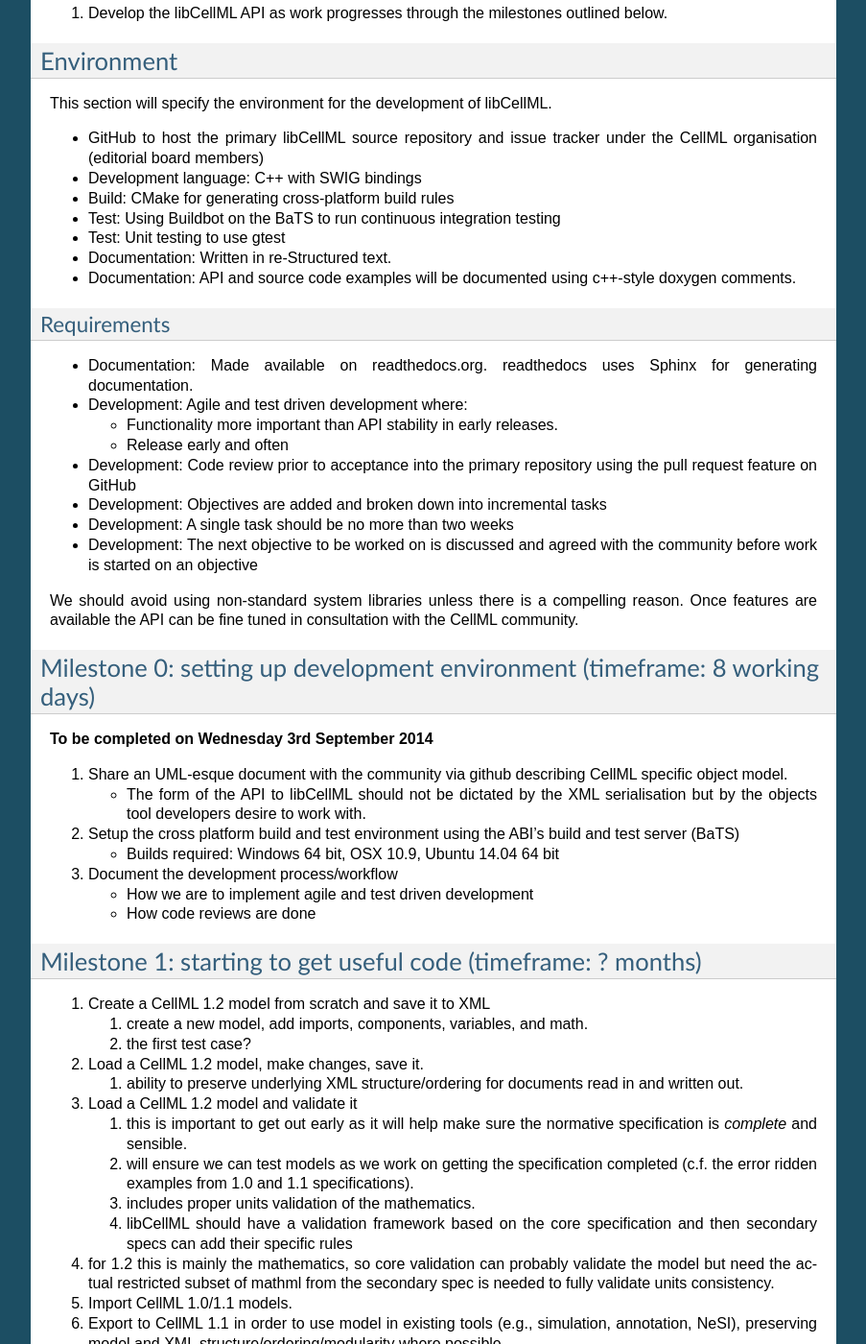
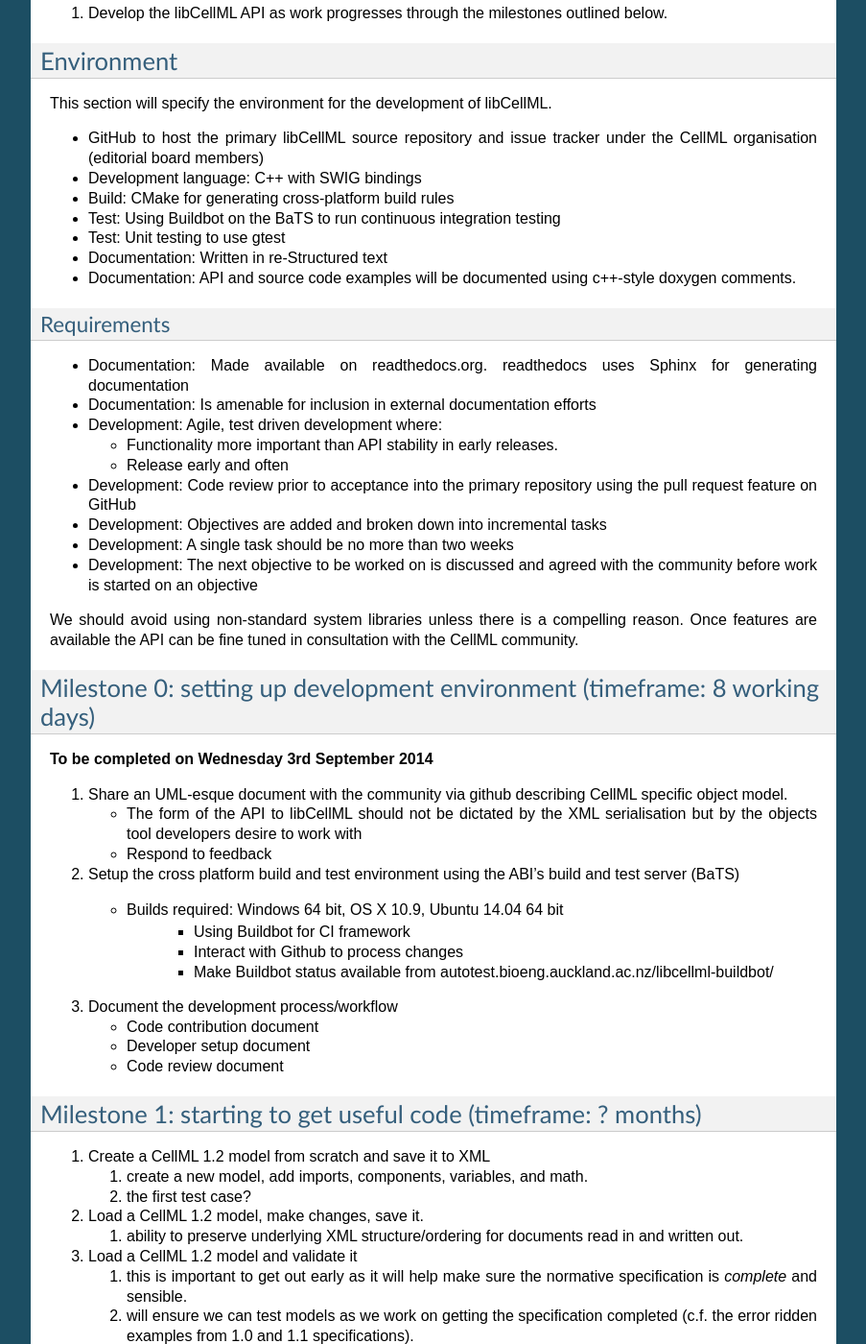
Before and after one commit to hsorby/libcellnl, a Sphinx documentation site: the page built from docs/roadmap.rst, in a window 1280 px wide and 1400 px high, scrolled down 1042 px. Shown: the whole window at 96% size, without its empty margins (198-1101 px from the left). Built offline with Sphinx 7.4.7, drawn with Linux system fonts in a browser that asks for light colours.

Commit message:
Minor changes to roadmap to clarify some points under Miilestone 0.

```diff
--- a/docs/roadmap.rst
+++ b/docs/roadmap.rst
@@ -44,14 +44,15 @@
 * Build: CMake for generating cross-platform build rules
 * Test: Using Buildbot on the BaTS to run continuous integration testing
 * Test: Unit testing to use gtest
-* Documentation: Written in re-Structured text.
+* Documentation: Written in re-Structured text
 * Documentation: API and source code examples will be documented using c++-style  doxygen comments.
 
 Requirements
 ------------
 
-* Documentation: Made available on readthedocs.org.  readthedocs uses Sphinx for generating documentation.
-* Development: Agile and test driven development where:
+* Documentation: Made available on readthedocs.org.  readthedocs uses Sphinx for generating documentation
+* Documentation: Is amenable for inclusion in external documentation efforts
+* Development: Agile, test driven development where:
 
   * Functionality more important than API stability in early releases.
   * Release early and often
@@ -70,16 +71,21 @@
 
 #. Share an UML-esque document with the community via github describing CellML specific object model.
 
-   * The form of the API to libCellML should not be dictated by the XML serialisation but by the objects tool developers desire to work with.
+   * The form of the API to libCellML should not be dictated by the XML serialisation but by the objects tool developers desire to work with
+   * Respond to feedback
 
 #. Setup the cross platform build and test environment using the ABI's build and test server (BaTS)
 
-   * Builds required: Windows 64 bit, OSX 10.9, Ubuntu 14.04 64 bit
+   * Builds required: Windows 64 bit, OS X 10.9, Ubuntu 14.04 64 bit
+       * Using Buildbot for CI framework
+       * Interact with Github to process changes
+       * Make Buildbot status available from autotest.bioeng.auckland.ac.nz/libcellml-buildbot/
 
 #. Document the development process/workflow
 
-   * How we are to implement agile and test driven development
-   * How code reviews are done
+   * Code contribution document
+   * Developer setup document
+   * Code review document
 
 Milestone 1: starting to get useful code (timeframe: ? months)
 ==============================================================
```
